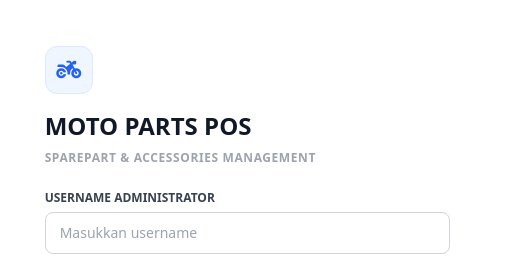
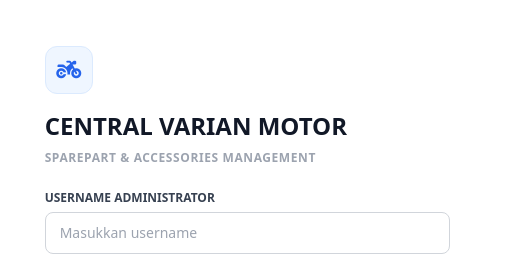
Before and after one commit to bulanjayabjalmunium-cyber/MOTOR, a plain HTML site: page index.html in a window 1280 px wide. Shown: the part 180-447 px from the top of the page, 766-1280 px from the left. Drawn offline with nearby package versions, Linux system fonts and the light colour scheme.

Commit message:
Update index.html

```diff
--- a/index.html
+++ b/index.html
@@ -3,7 +3,7 @@
 <head>
     <meta charset="UTF-8">
     <meta name="viewport" content="width=device-width, initial-scale=1.0">
-    <title>MOTO PARTS POS - Sparepart & Aksesori Motor</title>
+    <title>CENTRAL VARIAN MOTOR - Sparepart & Aksesori Motor</title>
     <script src="https://cdn.tailwindcss.com"></script>
     <link rel="stylesheet" href="https://cdnjs.cloudflare.com/ajax/libs/font-awesome/6.4.0/css/all.min.css">
     <!-- Dexie.js untuk Database Offline IndexedDB -->
@@ -31,7 +31,7 @@
                     <div class="inline-flex items-center justify-center w-12 h-12 bg-blue-50 text-blue-600 rounded-xl mb-2 border border-blue-100 shadow-xs">
                         <i class="fa-solid fa-motorcycle text-xl"></i>
                     </div>
-                    <h2 class="text-2xl font-bold text-gray-900">MOTO PARTS POS</h2>
+                    <h2 class="text-2xl font-bold text-gray-900">CENTRAL VARIAN MOTOR</h2>
                     <p class="text-xs font-semibold tracking-wider text-gray-400 uppercase">SPAREPART & ACCESSORIES MANAGEMENT</p>
                 </div>
                 <div class="space-y-4">
@@ -61,7 +61,7 @@
         <div class="w-64 bg-slate-900 text-white flex flex-col">
             <div class="p-5 text-xl font-bold border-b border-slate-800 flex items-center space-x-2">
                 <i class="fa-solid fa-motorcycle text-blue-500"></i>
-                <span>MOTO PARTS POS</span>
+                <span>CENTRAL VARIAN MOTOR</span>
             </div>
             <nav class="flex-1 p-4 space-y-2 text-sm">
                 <button onclick="gantiMenu('dashboard')" id="nav-dashboard" class="nav-btn w-full flex items-center space-x-3 p-2.5 rounded bg-blue-600 text-white cursor-pointer">
@@ -354,7 +354,7 @@
     <div id="modal-struk" class="hidden fixed inset-0 bg-black/50 flex items-center justify-center z-50 p-4">
         <div class="bg-white rounded-xl shadow-xl w-full max-w-sm p-6 space-y-4">
             <div class="text-center border-b pb-3">
-                <h3 class="font-bold text-lg text-gray-800">MINIMARKET POS</h3>
+                <h3 class="font-bold text-lg text-gray-800">CENTRAL VARIAN MOTOR</h3>
                 <p class="text-xs text-gray-500">Struk Pembayaran Belanja</p>
             </div>
             <div id="isi-struk" class="text-xs space-y-2 font-mono bg-gray-50 p-3 rounded border"></div>
```
